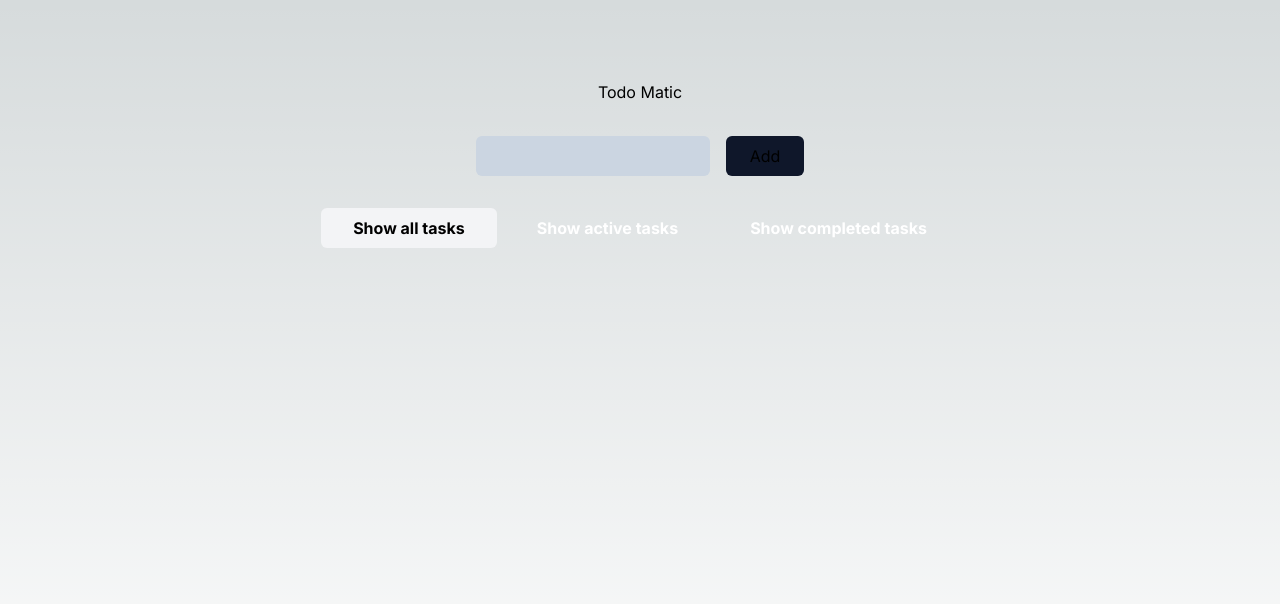
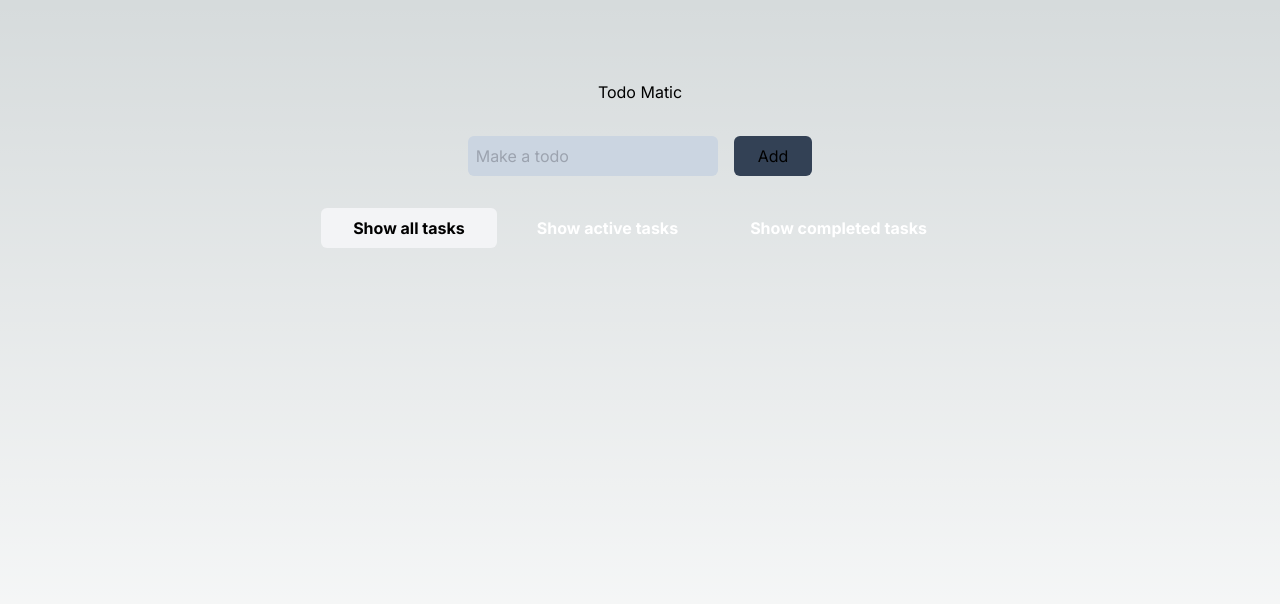
Before and after one commit to mritunjaysaha/todo-ts, a Next.js app: page / in a window 1280 px wide. Shown: the top 604 px of the page. Built offline with nearby package versions, Linux system fonts and the light colour scheme.

Commit message:
style: added padding to input

```diff
--- a/components/TodoForm.tsx
+++ b/components/TodoForm.tsx
@@ -64,9 +64,10 @@ export const TodoForm: FC<TodoFormType> = ({
                 <input
                     value={value}
                     onChange={handleChange}
-                    className="bg-slate-300 outline-none text-black rounded-md"
+                    className="bg-slate-300 outline-none text-black rounded-md p-2"
+                    placeholder="Make a todo"
                 />
-                <button className="bg-slate-900 py-2 px-6 rounded-md hover:bg-slate-700 transition duration-300 ease-in-out">
+                <button className="bg-slate-700 py-2 px-6 rounded-md hover:bg-slate-700 transition duration-300 ease-in-out">
                     {!editTodoId ? "Add" : "Update"}
                 </button>
             </form>
```
